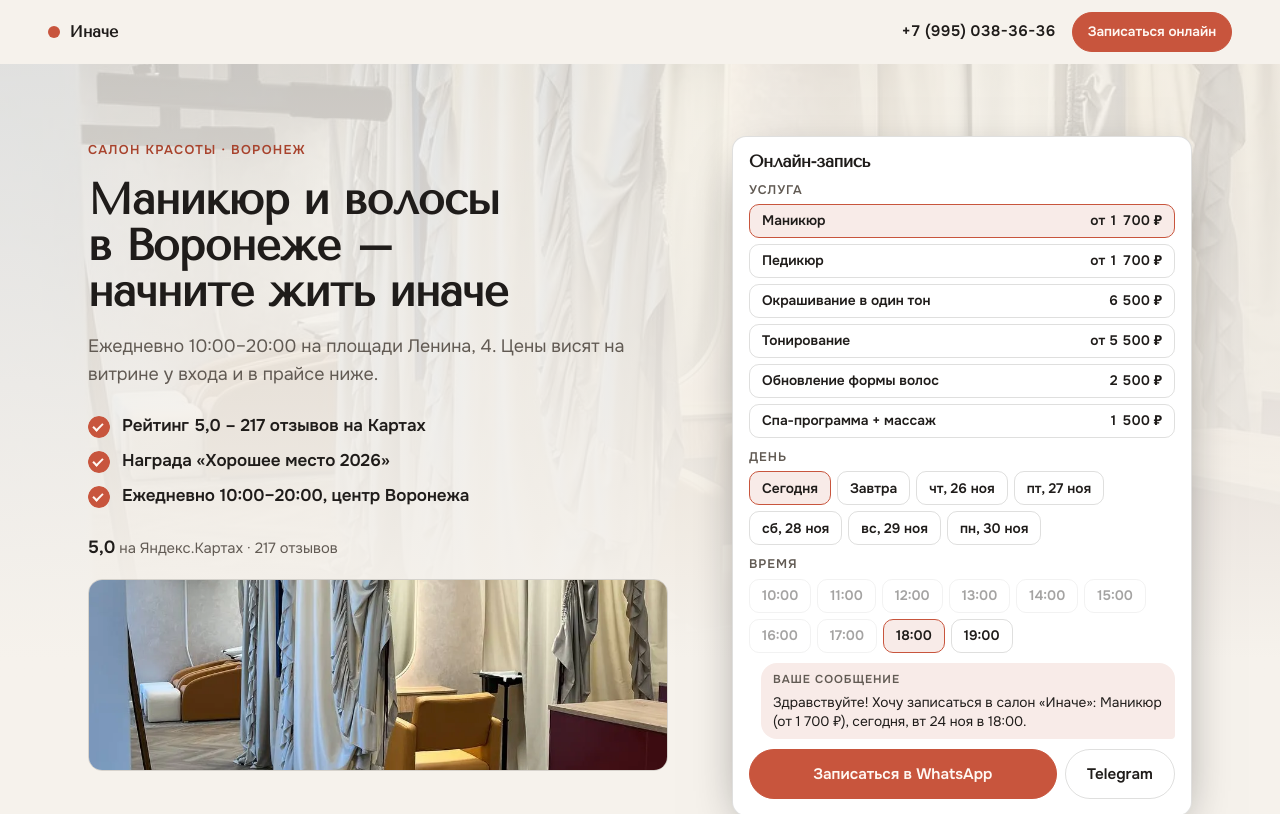
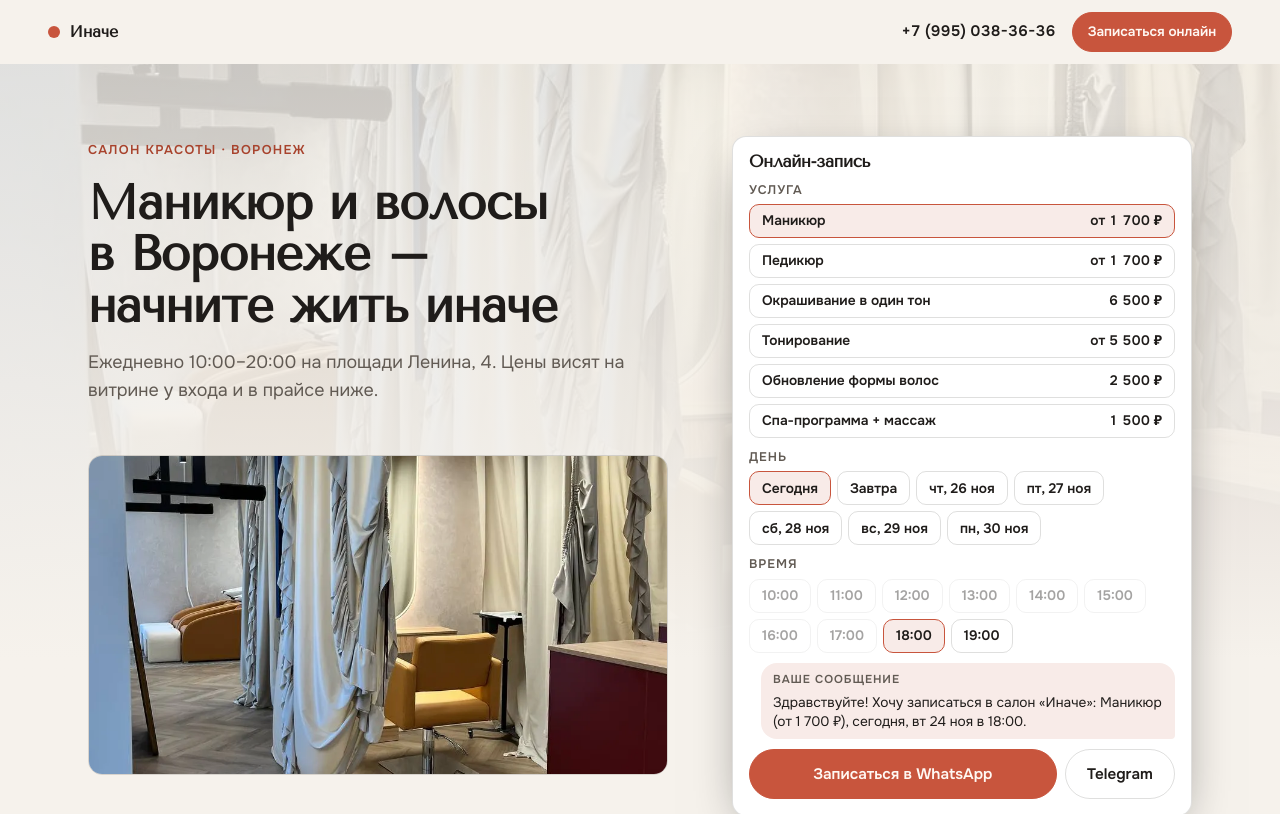
Before and after one commit to jeing1985-coder/inache, a plain HTML site: page index.html in a window 1280 px wide. Shown: the top 814 px of the page. Drawn offline with Linux system fonts and the light colour scheme.

Commit message:
Hero без рейтинга и наград, фото крупное, заголовок крупнее

```diff
--- a/index.html
+++ b/index.html
@@ -40,7 +40,7 @@
       <p class="s-eyebrow">Салон красоты · Воронеж</p>
       <h1>Маникюр и волосы в Воронеже – начните жить иначе</h1>
       <p class="s-lead">Ежедневно 10:00–20:00 на площади Ленина, 4. Цены висят на витрине у входа и в прайсе ниже.</p>
-      <ul class="s-ticks"><li>Рейтинг 5,0 – 217 отзывов на Картах</li><li>Награда «Хорошее место 2026»</li><li>Ежедневно 10:00–20:00, центр Воронежа</li></ul>
+      <ul class="s-ticks"></ul>
       <p class="s-rating"><b>5,0</b> на Яндекс.Картах · 217 отзывов</p>
       <figure class="s-hero__photo"><img class="" src="assets/hero.webp" alt="Салон «Иначе» — рабочее место мастера" loading="lazy" decoding="async"></figure>
     </div>
--- a/style-prod.css
+++ b/style-prod.css
@@ -202,8 +202,9 @@ main { max-width: var(--wrap); margin: 0 auto; padding: 0 var(--gut); }
   .s-dock .s-btn:first-child { flex: 1.7; }
 }
 
-/* компактный виджет на десктопе – первый экран влезает без скролла */
+/* правки первого экрана на десктопе */
 @media (min-width: 961px) {
+  /* виджет компактнее */
   .s-widget { padding: 16px; gap: 10px; }
   .s-widget__title { font-size: 1.05rem; }
   .s-widget legend { margin-bottom: 4px; }
@@ -211,11 +212,9 @@ main { max-width: var(--wrap); margin: 0 auto; padding: 0 var(--gut); }
   .s-widget .s-chip { min-height: 34px; padding: 4px 12px; font-size: .86rem; }
   .s-bubble { padding: 8px 12px; margin-left: 12px; }
   .s-bubble p { font-size: .86rem; line-height: 1.4; }
+  /* убрали рейтинг из hero, фото стало больше */
+  .s-hero h1 { font-size: calc(clamp(2.2rem, 3.8vw, 3.3rem) * var(--h1k, 1)); }
+  .s-hero .s-rating { display: none; }
+  .s-hero__photo { margin-top: 24px; }
+  .s-hero__photo img { aspect-ratio: auto; height: clamp(260px, 40vh, 420px); }
 }
-
-/* первый экран целиком на десктопе – заголовок меньше, фото ограничено по высоте */
-@media (min-width: 961px) {
-  .s-hero h1 { font-size: calc(clamp(2rem, 3.4vw, 2.9rem) * var(--h1k, 1)); }
-  .s-hero__photo { margin-top: 18px; }
-  .s-hero__photo img { aspect-ratio: auto; height: clamp(190px, 24vh, 270px); }
-}
```
